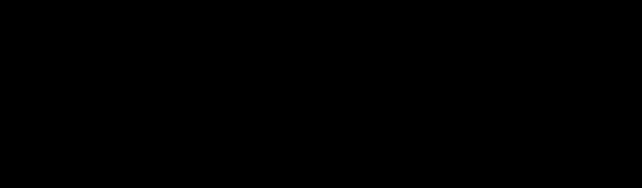
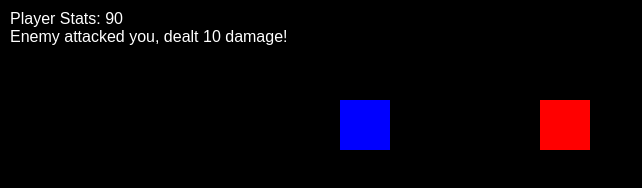
Before and after one commit to catsword12/games, a plain HTML site: page rpg-game.html in a window 1280 px wide. Shown: the whole page, without its empty margins (0-642 px from the left). Drawn offline with Linux system fonts and the light colour scheme.

Commit message:
Update rpg-game.html with complete RPG game features

```diff
--- a/rpg-game.html
+++ b/rpg-game.html
@@ -3,50 +3,129 @@
 <head>
     <meta charset="UTF-8">
     <meta name="viewport" content="width=device-width, initial-scale=1.0">
-    <title>Enhanced 2D Top-Down RPG</title>
+    <title>2D Top-Down RPG Game</title>
     <style>
         body {
-            font-family: sans-serif;
             margin: 0;
-            padding: 0;
+            overflow: hidden;
             background: #000;
         }
-        /* Add styles for your UI elements */
+        canvas {
+            display: block;
+            margin: auto;
+        }
+        #ui {
+            position: absolute;
+            top: 10px;
+            left: 10px;
+            color: white;
+            font-family: Arial, sans-serif;
+        }
+        .healthBar {
+            width: 100%;
+            background-color: red;
+        }
+        .enemyHealthBar {
+            background-color: green;
+        }
     </style>
 </head>
 <body>
-    <div id="game-container">
-        <canvas id="gameCanvas"></canvas>
-        <div id="ui">
-            <div id="health-bar"></div>
-            <div id="mana-bar"></div>
-            <div id="exp-bar"></div>
-        </div>
+    <canvas id="gameCanvas" width="800" height="600"></canvas>
+    <div id="ui">
+        <div id="playerStats">Player Stats: <span id="playerHealth"></span></div>
+        <div id="combatLog"></div>
     </div>
     <script>
-        // Game constants and variables
         const canvas = document.getElementById('gameCanvas');
         const ctx = canvas.getContext('2d');
-        const healthBar = document.getElementById('health-bar');
-        const manaBar = document.getElementById('mana-bar');
-        const expBar = document.getElementById('exp-bar');
+        const player = { health: 100, gold: 0, level: 1, exp: 0, attackCooldown: 1000, lastAttack: 0, stats: { strength: 10, defense: 5 } };
+        const enemies = [];
+        let combatLog = [];
 
         // Game initialization
-        function initGame() {
-            // Initialize game elements
-            // Load sounds using Web Audio API
+        function init() {
+            spawnEnemy();
+            updateUI();
+            gameLoop();
         }
 
-        // Render loop
+        // Spawn an enemy
+        function spawnEnemy() {
+            const enemy = { health: 50, attack: 10 };
+            enemies.push(enemy);
+        }
+
+        // Game loop
         function gameLoop() {
-            // Update game state
-            // Render graphics
+            ctx.clearRect(0, 0, canvas.width, canvas.height);
+            updateEnemies();
+            drawPlayer();
+            drawEnemies();
             requestAnimationFrame(gameLoop);
         }
 
-        // Start the game
-        initGame();
-        gameLoop();
+        // Draw player
+        function drawPlayer() {
+            ctx.fillStyle = 'blue';
+            ctx.fillRect(100, 100, 50, 50);
+        }
+
+        // Update and draw enemies
+        function updateEnemies() {
+            enemies.forEach(enemy => {
+                if (Math.random() < 0.1) {
+                    attackPlayer(enemy);
+                }
+                drawEnemy(enemy);
+            });
+        }
+
+        // Draw enemy
+        function drawEnemy(enemy) {
+            ctx.fillStyle = 'red';
+            ctx.fillRect(300, 100, 50, 50);
+        }
+
+        // Player attack
+        function attackEnemy() {
+            const now = Date.now();
+            if (now - player.lastAttack > player.attackCooldown) {
+                const enemy = enemies[0];
+                enemy.health -= player.stats.strength;
+                player.exp += 10;
+                combatLog.push('Attacked enemy, dealt ' + player.stats.strength + ' damage!');
+                if (enemy.health <= 0) {
+                    enemies.shift();
+                    player.gold += 20;
+                    combatLog.push('Enemy defeated! Gained 20 gold.');
+                }
+                player.lastAttack = now;
+            }
+            updateUI();
+        }
+
+        // Attack player function
+        function attackPlayer(enemy) {
+            player.health -= enemy.attack;
+            combatLog.push('Enemy attacked you, dealt ' + enemy.attack + ' damage!');
+            updateUI();
+        }
+
+        // Update UI
+        function updateUI() {
+            document.getElementById('playerHealth').innerText = player.health;
+            const log = combatLog.join('\n');
+            document.getElementById('combatLog').innerText = log;
+            if (player.health <= 0) {
+                alert('Game Over!');
+                player.health = 100; // Reset health for demonstration
+                combatLog = [];
+            }
+        }
+
+        canvas.addEventListener('click', attackEnemy);
+        init();
     </script>
 </body>
 </html>
```
